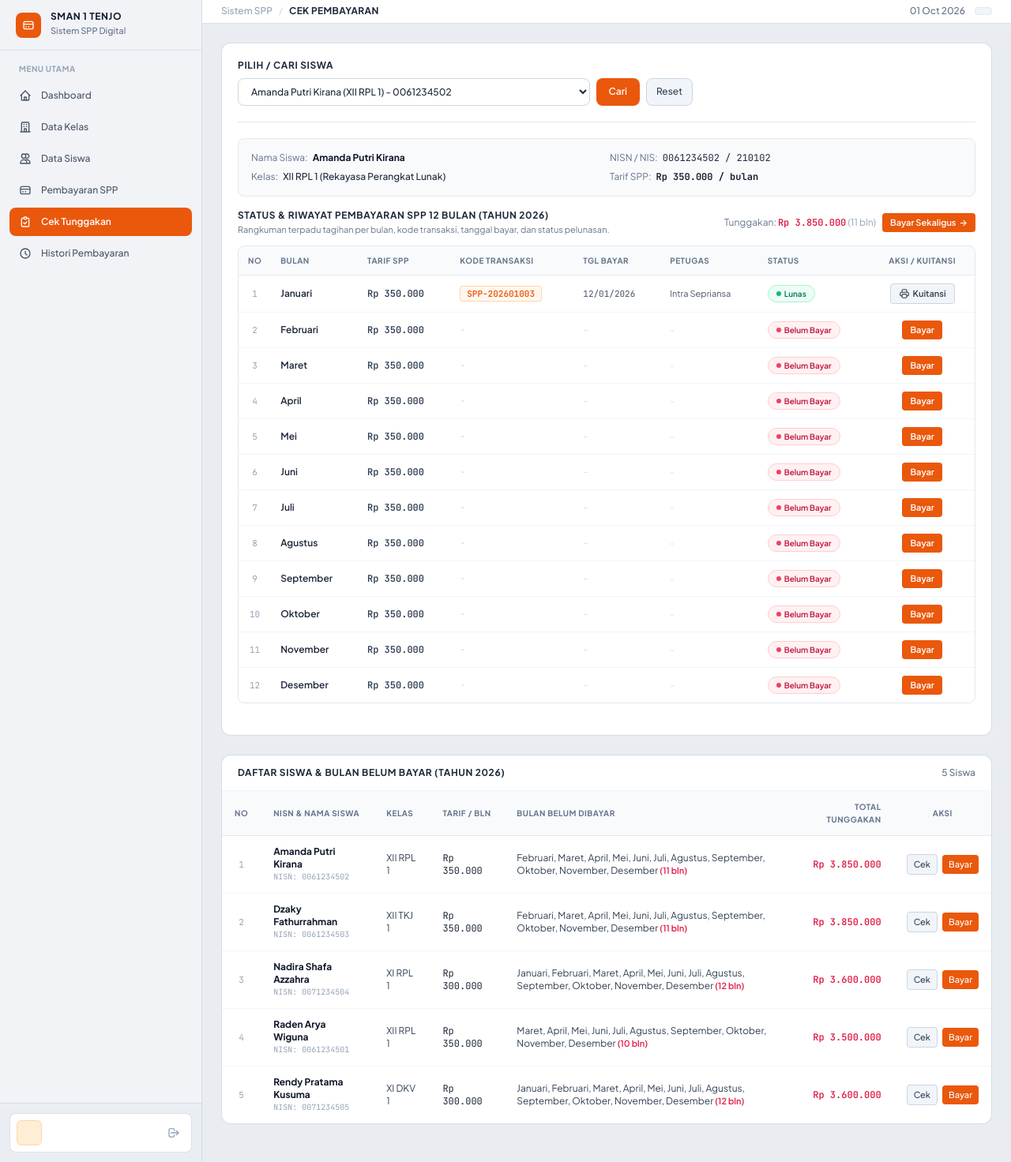
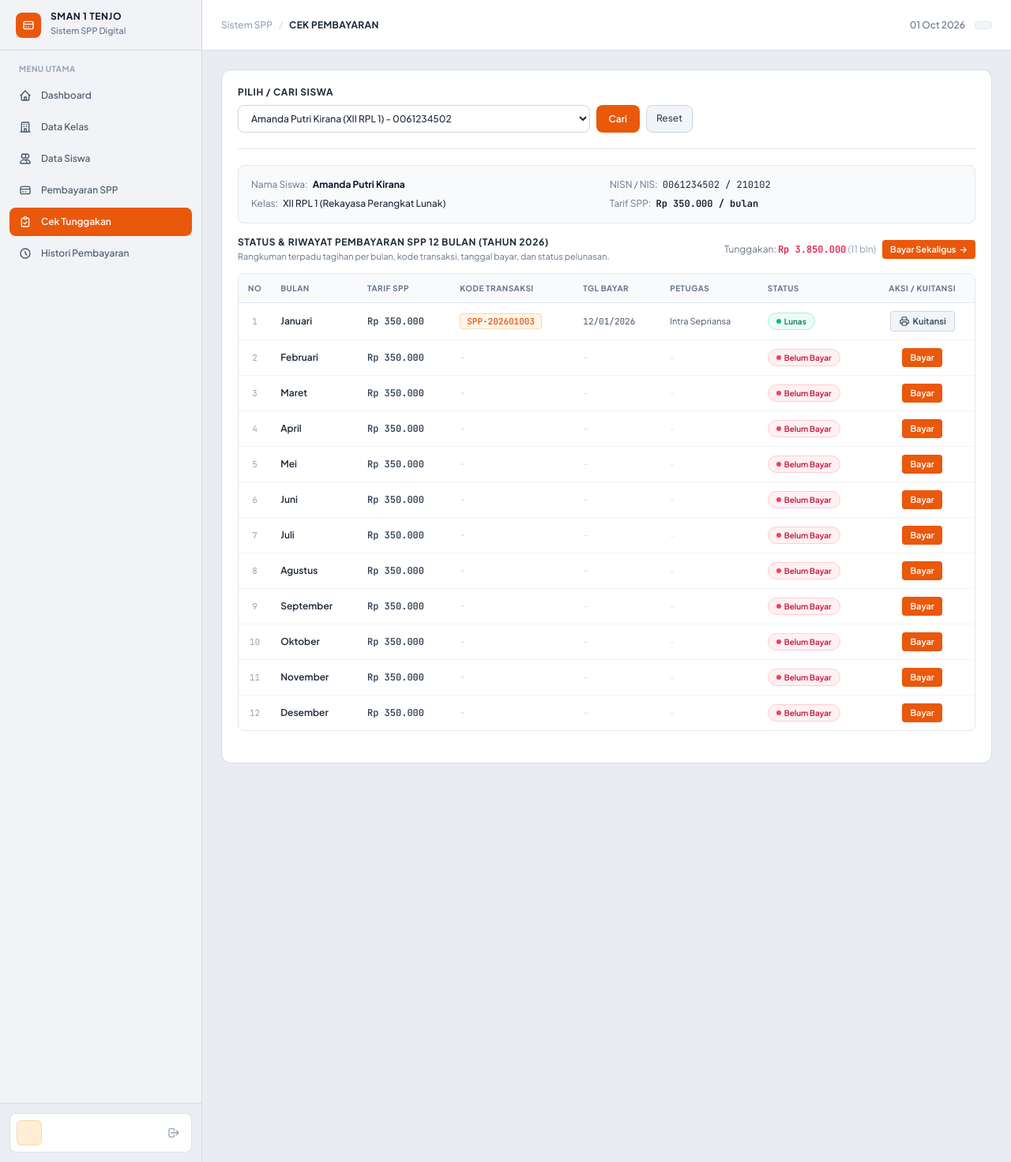
Before and after one commit to Intra-Sepriansa/spp-sman1tenjo, a PHP site: page /index.php?page=cek_pembayaran in a window 1280 px wide. Shown: the whole page at 79% size. Run offline with PHP 8.4, Linux system fonts and the light colour scheme; the visitor is signed in with stand-in values (Sample User, id 1); data comes from the database, SQL or seed files in the repository; data that the repository does not hold is empty.

Commit message:
refactor: hapus tabel rekap seluruh siswa pada menu cek tunggakan

```diff
--- a/views/cek_pembayaran.php
+++ b/views/cek_pembayaran.php
@@ -48,25 +48,6 @@ if ($siswaDitemukan) {
         }
     }
     $totalTunggakanSiswa = count($bulanBelum) * $tarifPerBulan;
-}
-
-// Rekap sederhana tunggakan semua siswa
-$rekapTunggakan = [];
-foreach ($daftarSiswa as $s) {
-    $nisn = $s['nisn'];
-    $tarif = (int)($s['nominal_spp'] ?? 0);
-    $terbayar = array_filter($semuaTerbayar, fn($t) => $t['nisn'] === $nisn && (string)$t['tahun_dibayar'] === (string)$tahunAktif && $t['status_verifikasi'] === 'Terverifikasi');
-    $lunasBln = array_map(fn($t) => $t['bulan_dibayar'], $terbayar);
-    $unpaid   = array_values(array_diff($daftarBulan, $lunasBln));
-
-    $rekapTunggakan[] = [
-        'nisn'            => $nisn,
-        'nama'            => $s['nama'],
-        'nama_kelas'      => $s['nama_kelas'],
-        'nominal_spp'     => $tarif,
-        'bulan_belum'     => $unpaid,
-        'total_tunggakan' => count($unpaid) * $tarif,
-    ];
 }
 
 $pageTitle = 'Cek Pembayaran';
@@ -293,70 +274,4 @@ require_once __DIR__ . '/layouts/header.php';
     <?php endif; ?>
 </div>
 
-<!-- 2. Tabel Daftar Siswa & Tunggakan SPP (Tahun Berjalan) -->
-<div class="bg-white rounded-xl shadow-xs border border-slate-300/80 overflow-hidden mb-6">
-    <div class="px-5 py-3.5 border-b border-slate-100 flex items-center justify-between">
-        <h4 class="text-xs font-bold text-slate-800 uppercase tracking-wider">
-            Daftar Siswa & Bulan Belum Bayar (Tahun <?= $tahunAktif ?>)
-        </h4>
-        <span class="text-xs text-slate-500 font-medium"><?= count($rekapTunggakan) ?> Siswa</span>
-    </div>
-    <div class="overflow-x-auto">
-        <table class="w-full text-left border-collapse text-xs">
-            <thead>
-                <tr class="bg-slate-50 border-b border-slate-200 text-slate-500 font-semibold uppercase text-[10px] tracking-wider">
-                    <th class="px-4 py-3 w-12 text-center">No</th>
-                    <th class="px-4 py-3">NISN & Nama Siswa</th>
-                    <th class="px-4 py-3">Kelas</th>
-                    <th class="px-4 py-3">Tarif / Bln</th>
-                    <th class="px-4 py-3">Bulan Belum Dibayar</th>
-                    <th class="px-4 py-3 text-right">Total Tunggakan</th>
-                    <th class="px-4 py-3 text-center w-28">Aksi</th>
-                </tr>
-            </thead>
-            <tbody class="divide-y divide-slate-100">
-                <?php $no = 1; foreach ($rekapTunggakan as $rt): ?>
-                <tr class="hover:bg-slate-50/70 transition-colors">
-                    <td class="px-4 py-3 text-center text-slate-400 font-mono text-[11px]"><?= $no++ ?></td>
-                    <td class="px-4 py-3">
-                        <a href="index.php?page=cek_pembayaran&cari_nisn=<?= $rt['nisn'] ?>" class="font-bold text-slate-900 hover:text-orange-600 transition">
-                            <?= htmlspecialchars($rt['nama']) ?>
-                        </a>
-                        <span class="text-slate-400 font-mono text-[10px] block">NISN: <?= htmlspecialchars($rt['nisn']) ?></span>
-                    </td>
-                    <td class="px-4 py-3 text-slate-700"><?= htmlspecialchars($rt['nama_kelas']) ?></td>
-                    <td class="px-4 py-3 font-mono text-slate-800"><?= formatRupiah($rt['nominal_spp']) ?></td>
-                    <td class="px-4 py-3 text-slate-700">
-                        <?php if (empty($rt['bulan_belum'])): ?>
-                            <span class="text-emerald-600 font-semibold">Lunas Semua</span>
-                        <?php else: ?>
-                            <span><?= implode(', ', $rt['bulan_belum']) ?></span>
-                            <span class="text-rose-600 font-semibold text-[11px]">(<?= count($rt['bulan_belum']) ?> bln)</span>
-                        <?php endif; ?>
-                    </td>
-                    <td class="px-4 py-3 text-right font-mono font-semibold <?= $rt['total_tunggakan'] > 0 ? 'text-rose-600' : 'text-emerald-600' ?>">
-                        <?= formatRupiah($rt['total_tunggakan']) ?>
-                    </td>
-                    <td class="px-4 py-3 text-center">
-                        <div class="flex items-center justify-center space-x-1.5">
-                            <a href="index.php?page=cek_pembayaran&cari_nisn=<?= $rt['nisn'] ?>"
-                               class="px-2 py-1 rounded bg-slate-100 hover:bg-slate-200 text-slate-700 font-medium text-[11px] border border-slate-300 transition">
-                                Cek
-                            </a>
-                            <?php if (!empty($rt['bulan_belum'])): ?>
-                            <a href="index.php?page=pembayaran&nisn=<?= $rt['nisn'] ?>&bulan=<?= implode(',', $rt['bulan_belum']) ?>"
-                               class="px-2 py-1 rounded bg-orange-600 hover:bg-orange-700 text-white font-medium text-[11px] transition"
-                               title="Bayar Tunggakan Siswa Ini">
-                                Bayar
-                            </a>
-                            <?php endif; ?>
-                        </div>
-                    </td>
-                </tr>
-                <?php endforeach; ?>
-            </tbody>
-        </table>
-    </div>
-</div>
-
 <?php require_once __DIR__ . '/layouts/footer.php'; ?>
```
